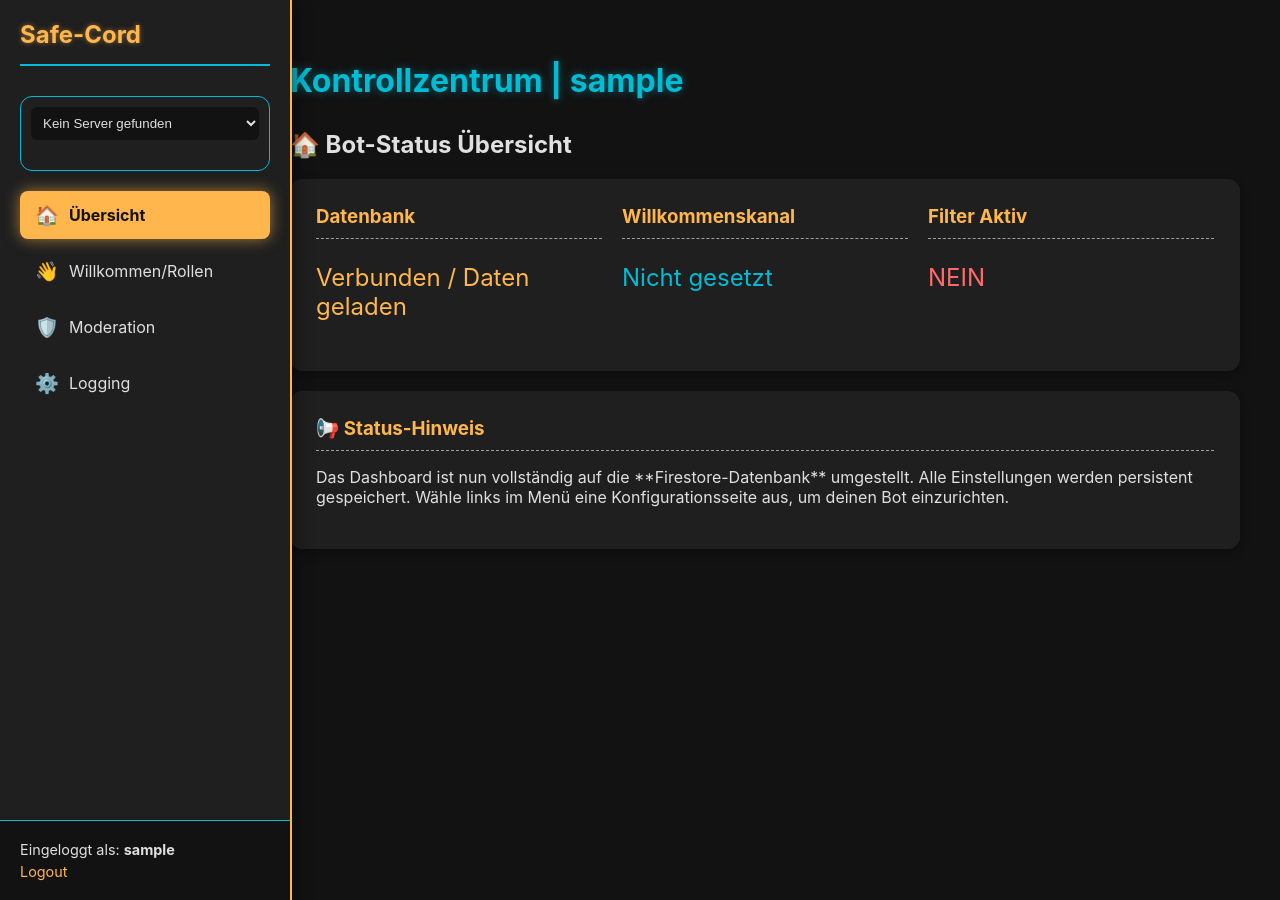
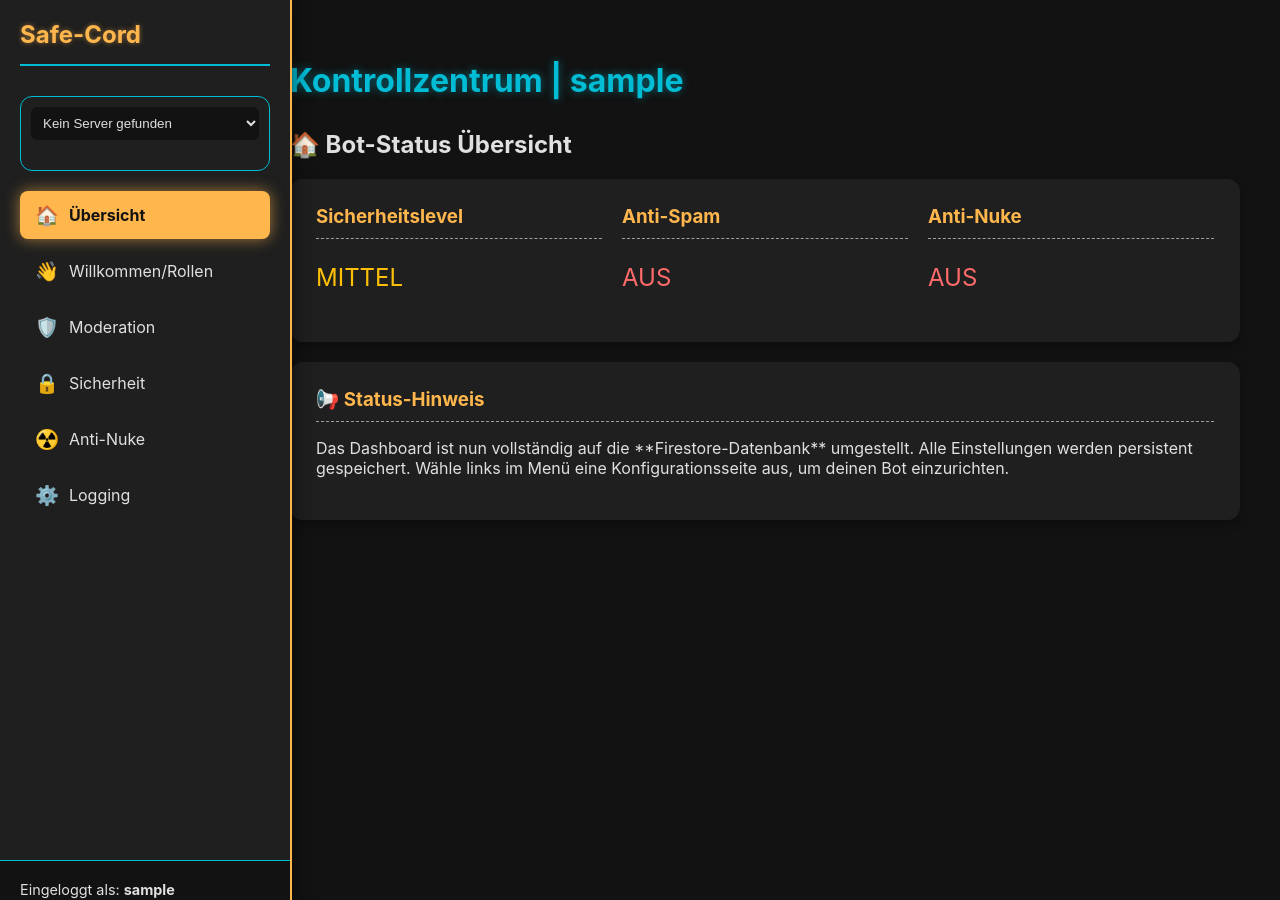
Before and after one commit to joelzimmermann12823wjdmwe-sudo/safe-cord-dashboard, a Flask app: template templates/dashboard.html in a window 1280 px wide. Run offline with Flask 3, Linux system fonts and the light colour scheme; the template is opened without the code that fills it: most values are stand-ins (such as "Sample title", 1, 10 or a date in 2020).

Commit message:
Feature: Added Security and Anti-Nuke tabs/logic to dashboard and backend for enhanced server protection.

```diff
--- a/app.py
+++ b/app.py
@@ -73,23 +73,26 @@
         doc_ref = db.collection(FIRESTORE_COLLECTION_PATH).document(user_id).collection('config').document('server_settings')
         doc = doc_ref.get()
 
-        if doc.exists:
-            config = doc.to_dict()
+        config = doc.to_dict() if doc.exists else {}
 
-            # Konvertiere JSON-Strings (für log_events) zurück in Python-Listen
-            if 'log_events' in config and isinstance(config['log_events'], str):
-                try:
-                    config['log_events'] = json.loads(config['log_events'])
-                except json.JSONDecodeError:
-                    config['log_events'] = []
+        # Default-Werte hinzufügen und JSON-Strings in Listen konvertieren
+        if 'log_events' in config and isinstance(config['log_events'], str):
+            try:
+                config['log_events'] = json.loads(config['log_events'])
+            except json.JSONDecodeError:
+                config['log_events'] = []
+        else:
+            config['log_events'] = []
 
-            # Sicherstellen, dass boolesche Werte vorhanden sind
-            if 'profanity_filter_enabled' not in config:
-                 config['profanity_filter_enabled'] = False
+        # Neue Sicherheits-Standardwerte hinzufügen, falls nicht vorhanden
+        config['profanity_filter_enabled'] = config.get('profanity_filter_enabled', False)
+        config['antispam_enabled'] = config.get('antispam_enabled', False)
+        config['invitation_filter_enabled'] = config.get('invitation_filter_enabled', False)
+        config['antilink_enabled'] = config.get('antilink_enabled', False)
+        config['anti_nuke_enabled'] = config.get('anti_nuke_enabled', False)
+        config['antivirus_enabled'] = config.get('antivirus_enabled', False)
 
-            return config
-        else:
-            return {}
+        return config
     except Exception as e:
         print(f"Fehler beim Laden der Konfiguration für {user_id}: {e}")
         return {}
@@ -103,22 +106,30 @@
         doc_ref = db.collection(FIRESTORE_COLLECTION_PATH).document(user_id).collection('config').document('server_settings')
 
         update_data = {}
+        config_type = form_data.get('config_type')
+
         for key, value in form_data.items():
-            if key == 'profanity_filter_enabled':
-                # Wird unten explizit als boolescher Wert gesetzt
+            if key in ['profanity_filter_enabled', 'antispam_enabled', 'invitation_filter_enabled', 'antilink_enabled', 'anti_nuke_enabled', 'antivirus_enabled']:
+                # Boolean-Werte werden unten explizit gesetzt, um deaktivierte Checkboxen zu erfassen
                 pass
             elif key == 'log_events':
-                # Value ist bereits eine Liste aus dem clean_data-Prozess (Multi-Select)
                 # Speichere als JSON-String in Firestore
                 update_data[key] = json.dumps(value)
             elif key != 'config_type': # config_type ist nur für die interne Verarbeitung
                 update_data[key] = value
 
-        # Spezieller Check für Checkboxen (Profanity Filter)
-        # Wenn der Schlüssel 'profanity_filter_enabled' in den gesendeten Formulardaten enthalten ist,
-        # wurde die Checkbox aktiviert (True), andernfalls deaktiviert (False).
-        if form_data.get('config_type') == 'moderation':
+        # Spezieller Check für Checkboxen
+        if config_type == 'moderation':
             update_data['profanity_filter_enabled'] = 'profanity_filter_enabled' in form_data
+
+        elif config_type == 'security':
+            update_data['antispam_enabled'] = 'antispam_enabled' in form_data
+            update_data['invitation_filter_enabled'] = 'invitation_filter_enabled' in form_data
+            update_data['antilink_enabled'] = 'antilink_enabled' in form_data
+
+        elif config_type == 'anti-nuke':
+            update_data['anti_nuke_enabled'] = 'anti_nuke_enabled' in form_data
+            update_data['antivirus_enabled'] = 'antivirus_enabled' in form_data
 
         # Die Konfiguration in Firestore setzen/aktualisieren
         doc_ref.set(update_data, merge=True)
@@ -128,7 +139,7 @@
         print(f"Fehler beim Speichern der Konfiguration für {user_id}: {e}")
         return False
 
-# FLASK ROUTEN
+# FLASK ROUTEN (Routen bleiben gleich)
 # ==============================================================================
 
 @app.route("/")
@@ -238,6 +249,10 @@
         target_tab = 'welcome'
     elif config_type == 'moderation':
         target_tab = 'moderation'
+    elif config_type == 'security':
+        target_tab = 'security'
+    elif config_type == 'anti-nuke':
+        target_tab = 'antinuke' # Tab-ID ist 'antinuke'
     elif config_type == 'logging':
         target_tab = 'logging'
 
--- a/templates/dashboard.html
+++ b/templates/dashboard.html
@@ -7,14 +7,15 @@
     <style>
         /* GALAXY / MODERN DARK PALETTE */
         :root {
-            --bg-dark: #121212; /* Tiefer, dunkler Hintergrund */
-            --bg-card: #1F1F1F; /* Card Hintergrund */
-            --accent-primary: #FFB74D; /* Warmes Gold/Orange (Primärer Akzent) */
-            --accent-secondary: #00bcd4; /* Cyan/Teal (Sekundärer Kontrast) */
-            --text-light: #E0E0E0; /* Helle, lesbare Schrift */
-            --text-muted: #A0A0A0; /* Dezenter Text für Unterbereiche */
+            --bg-dark: #121212;
+            --bg-card: #1F1F1F;
+            --accent-primary: #FFB74D;
+            --accent-secondary: #00bcd4;
+            --text-light: #E0E0E0;
+            --text-muted: #A0A0A0;
             --error: #FF6B6B;
             --success: #4CAF50;
+            --warning: #FFC107;
         }
 
         /* [DESIGN CSS] */
@@ -36,6 +37,7 @@
             height: 100%;
             overflow-y: auto;
             border-right: 2px solid var(--accent-primary);
+            z-index: 10;
         }
         .sidebar h2 {
             color: var(--accent-primary);
@@ -140,8 +150,14 @@
 
         /* FOOTER */
         .user-footer {
-            position: fixed; bottom: 0; left: 0; width: 250px; padding: 15px 20px;
-            background-color: var(--bg-dark); border-top: 1px solid var(--accent-secondary);
+            position: absolute;
+            bottom: 0;
+            left: 0;
+            width: 100%;
+            padding: 15px 20px;
+            box-sizing: border-box;
+            background-color: var(--bg-dark);
+            border-top: 1px solid var(--accent-secondary);
         }
         .user-footer p { margin: 5px 0; font-size: 0.9em; }
         .user-footer a { color: var(--accent-primary); text-decoration: none; transition: color 0.2s; }
@@ -190,6 +226,7 @@
             </select>
         </div>
 
+        <div class="nav-container">
             <a href="#overview" class="nav-item" data-tab-id="overview" onclick="showTab('overview', this)">
                 <span style="font-size: 1.2em;">🏠</span> Übersicht
             </a>
@@ -199,9 +236,16 @@
             <a href="#moderation" class="nav-item" data-tab-id="moderation" onclick="showTab('moderation', this)">
                 <span style="font-size: 1.2em;">🛡️</span> Moderation
             </a>
+            <a href="#security" class="nav-item" data-tab-id="security" onclick="showTab('security', this)">
+                <span style="font-size: 1.2em;">🔒</span> Sicherheit
+            </a>
+            <a href="#antinuke" class="nav-item" data-tab-id="antinuke" onclick="showTab('antinuke', this)">
+                <span style="font-size: 1.2em;">☢️</span> Anti-Nuke
+            </a>
             <a href="#logging" class="nav-item" data-tab-id="logging" onclick="showTab('logging', this)">
                 <span style="font-size: 1.2em;">⚙️</span> Logging
             </a>
+        </div>
 
         <div class="user-footer">
             <p>Eingeloggt als: <strong>{{ user_info.username }}</strong></p>
@@ -222,21 +266,21 @@
             <h2>🏠 Bot-Status Übersicht</h2>
             <div class="card" style="display: flex; flex-wrap: wrap; justify-content: space-between; gap: 20px;">
                 <div style="flex: 1; min-width: 200px;">
-                    <h3>Datenbank</h3>
-                    <p style="font-size: 1.5em; color: var(--accent-primary);">
-                        {% if current_config %} Verbunden / Daten geladen {% else %} Verbunden / Neu {% endif %}
+                    <h3>Sicherheitslevel</h3>
+                    <p style="font-size: 1.5em; color: var(--warning);">
+                        {% if current_config.get('anti_nuke_enabled') %} HOCH {% else %} MITTEL {% endif %}
                     </p>
                 </div>
                 <div style="flex: 1; min-width: 200px;">
-                    <h3>Willkommenskanal</h3>
-                    <p style="font-size: 1.5em; color: var(--accent-secondary);">
-                        {% if current_config.get('welcome_channel') %} Gesetzt (ID) {% else %} Nicht gesetzt {% endif %}
+                    <h3>Anti-Spam</h3>
+                    <p style="font-size: 1.5em; color: {% if current_config.get('antispam_enabled') %} var(--success) {% else %} var(--error) {% endif %}" >
+                        {% if current_config.get('antispam_enabled') %} AN {% else %} AUS {% endif %}
                     </p>
                 </div>
                 <div style="flex: 1; min-width: 200px;">
-                    <h3>Filter Aktiv</h3>
-                    <p style="font-size: 1.5em; color: {% if current_config.get('profanity_filter_enabled') %} var(--success) {% else %} var(--error) {% endif %}" >
-                        {% if current_config.get('profanity_filter_enabled') %} JA {% else %} NEIN {% endif %}
+                    <h3>Anti-Nuke</h3>
+                    <p style="font-size: 1.5em; color: {% if current_config.get('anti_nuke_enabled') %} var(--success) {% else %} var(--error) {% endif %}" >
+                        {% if current_config.get('anti_nuke_enabled') %} AN {% else %} AUS {% endif %}
                     </p>
                 </div>
             </div>
@@ -282,7 +328,7 @@
                        placeholder="Kanal für Warnungen und Logs (z.B. 1234...)">
 
                 <div class="toggle-container">
-                    <label for="profanity_filter_enabled_input" style="margin-bottom: 0px; color: var(--accent-secondary); font-weight: bold;">Profanity Filter aktivieren:</label>
+                    <label for="profanity_filter_enabled_input" style="color: var(--accent-secondary); font-weight: bold;">Profanity Filter (Schimpfwörter) aktivieren:</label>
                     <label class="toggle-switch">
                         <input type="checkbox" id="profanity_filter_enabled_input" name="profanity_filter_enabled"
                                {% if current_config.get('profanity_filter_enabled') %} checked {% endif %}>
@@ -300,10 +346,83 @@
             </form>
         </div>
 
+        <div id="security" class="tab-content">
+            <h2>�� Erweiterte Sicherheits-Filter</h2>
+             <form action="/save_config" method="POST" class="card">
+                <input type="hidden" name="config_type" value="security">
+
+                <h3>Nachrichten-Filter</h3>
+
+                <div class="toggle-container">
+                    <label for="antispam_enabled_input" style="color: var(--accent-secondary); font-weight: bold;">Anti-Spam (schnelle, doppelte Nachrichten):</label>
+                    <label class="toggle-switch">
+                        <input type="checkbox" id="antispam_enabled_input" name="antispam_enabled"
+                               {% if current_config.get('antispam_enabled') %} checked {% endif %}>
+                        <span class="slider round"></span>
+                    </label>
+                </div>
+
+                <div class="toggle-container">
+                    <label for="invitation_filter_enabled_input" style="color: var(--accent-secondary); font-weight: bold;">Discord Einladungs-Filter:</label>
+                    <label class="toggle-switch">
+                        <input type="checkbox" id="invitation_filter_enabled_input" name="invitation_filter_enabled"
+                               {% if current_config.get('invitation_filter_enabled') %} checked {% endif %}>
+                        <span class="slider round"></span>
+                    </label>
+                </div>
+
+                <div class="toggle-container">
+                    <label for="antilink_enabled_input" style="color: var(--accent-secondary); font-weight: bold;">Anti-Link (alle externen Links blocken):</label>
+                    <label class="toggle-switch">
+                        <input type="checkbox" id="antilink_enabled_input" name="antilink_enabled"
+                               {% if current_config.get('antilink_enabled') %} checked {% endif %}>
+                        <span class="slider round"></span>
+                    </label>
+                </div>
+
+                <button type="submit" class="submit-button">Einstellungen speichern</button>
+            </form>
+        </div>
+
+        <div id="antinuke" class="tab-content">
+            <h2>☢️ Anti-Nuke Schutz</h2>
+             <form action="/save_config" method="POST" class="card">
+                <input type="hidden" name="config_type" value="anti-nuke">
+
+                <h3>Notfallmaßnahmen</h3>
+                <div class="toggle-container">
+                    <label for="anti_nuke_enabled_input" style="color: var(--accent-secondary); font-weight: bold;">Anti-Nuke System aktivieren (Empfohlen):</label>
+                    <label class="toggle-switch">
+                        <input type="checkbox" id="anti_nuke_enabled_input" name="anti_nuke_enabled"
+                               {% if current_config.get('anti_nuke_enabled') %} checked {% endif %}>
+                        <span class="slider round"></span>
+                    </label>
+                </div>
+
+                <label for="anti_nuke_threshold">Schwellenwert (Aktionen pro Minute für Ban):</label>
+                <input type="text" id="anti_nuke_threshold" name="anti_nuke_threshold"
+                       value="{{ current_config.get('anti_nuke_threshold', '5') }}"
+                       placeholder="Z.B. 5: Nutzer wird nach 5 Banns/Kicks/Channel-Löschungen pro Minute gebannt.">
+
+                <h3>Zusatzschutz</h3>
+                <div class="toggle-container">
+                    <label for="antivirus_enabled_input" style="color: var(--accent-secondary); font-weight: bold;">Datei-Antivirus (Scannt Anhänge):</label>
+                    <label class="toggle-switch">
+                        <input type="checkbox" id="antivirus_enabled_input" name="antivirus_enabled"
+                               {% if current_config.get('antivirus_enabled') %} checked {% endif %}>
+                        <span class="slider round"></span>
+                    </label>
+                </div>
+
+                <button type="submit" class="submit-button">Einstellungen speichern</button>
+            </form>
+        </div>
+
         <div id="logging" class="tab-content">
             <h2>⚙️ Logging-Einstellungen</h2>
              <form action="/save_config" method="POST" class="card">
                 <input type="hidden" name="config_type" value="logging">
+
                 <h3>Kanal</h3>
                 <label for="logging_channel">Logging-Kanal (ID):</label>
                 <input type="text" id="logging_channel" name="logging_channel"
@@ -348,17 +467,16 @@
              const urlParams = new URLSearchParams(window.location.search);
              const activeTabId = urlParams.get('tab') || 'overview';
 
-             // Finde das korrespondierende Navigationselement
              const activeNavItem = document.querySelector(`.nav-item[data-tab-id="${activeTabId}"]`);
 
-             // Standardfall: Wähle Übersicht
-             if (!activeNavItem) {
-                 document.querySelector(`.nav-item[data-tab-id="overview"]`).click();
-                 return;
+             if (activeNavItem) {
+                 showTab(activeTabId, activeNavItem);
+             } else {
+                 const overviewItem = document.querySelector(`.nav-item[data-tab-id="overview"]`);
+                 if (overviewItem) {
+                     showTab('overview', overviewItem);
                  }
-
-             // Zeige den korrekten Tab an (simuliere Klick auf das Navigationselement)
-             showTab(activeTabId, activeNavItem);
+             }
         });
     </script>
 </body>
```
Also changed, not shown: other parts of templates/dashboard.html (+38 -8 lines). Lines whose indentation alone changed are shown as unchanged.
